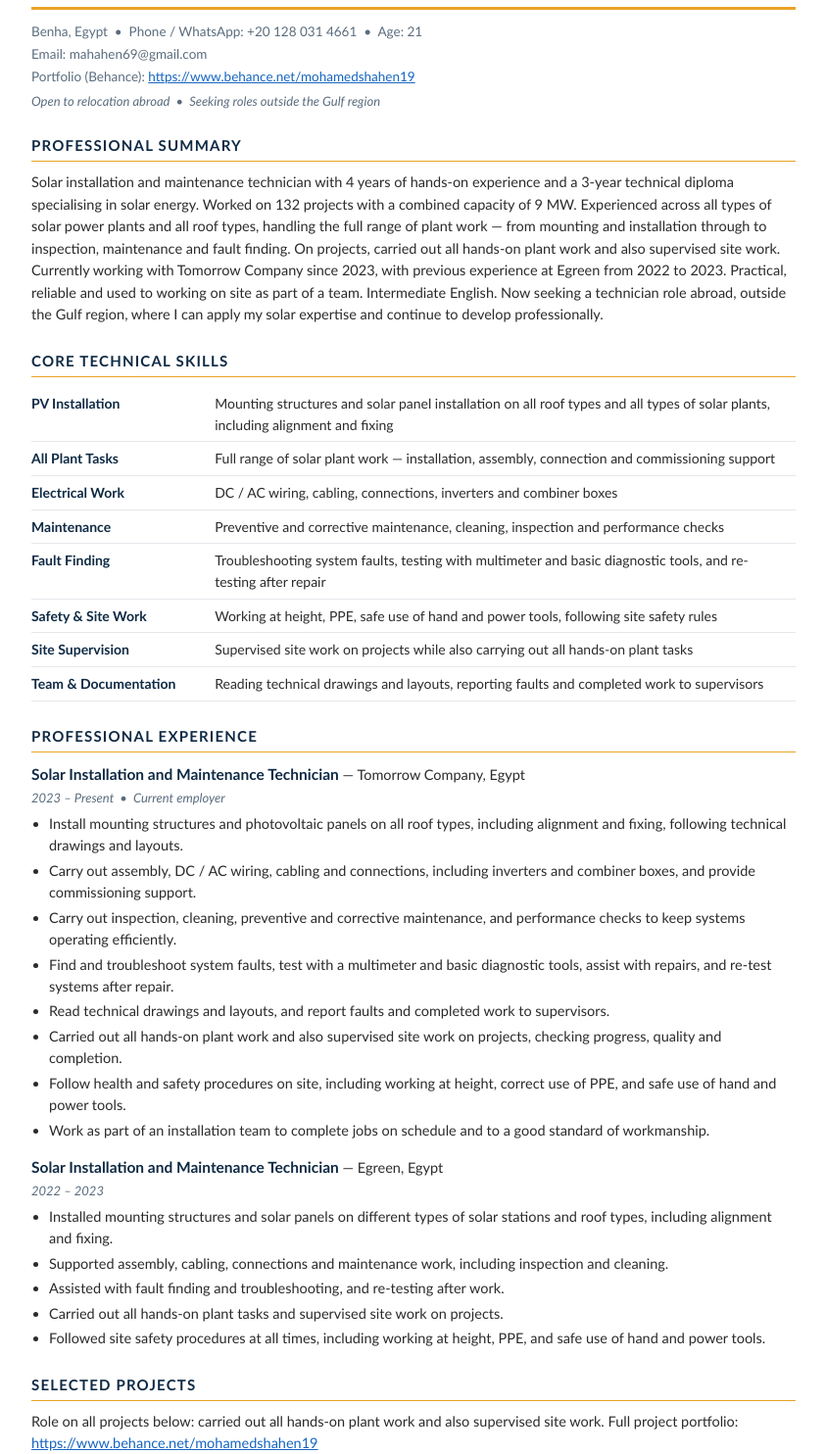
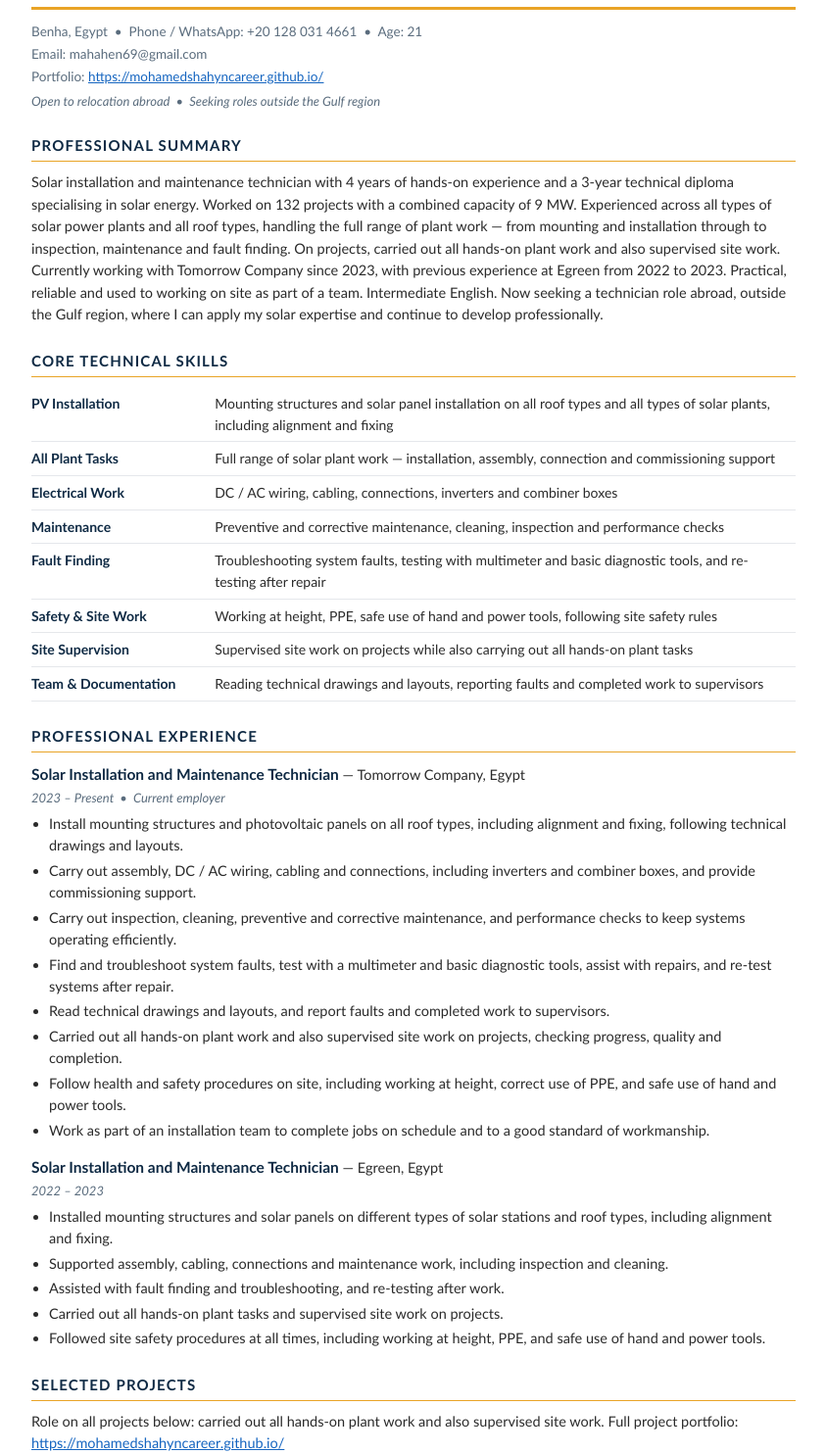
Before and after one commit to mohamedshahyncareer/mohamedshahyncareer.github.io, a plain HTML site: page Mohamed-Shahen-CV.html in a window 1280 px wide. Shown: the part 116-1600 px from the top of the page at 98% size, without its empty margins (218-1061 px from the left). Drawn offline with Linux system fonts and the light colour scheme.

Commit message:
Update CV portfolio link

```diff
--- a/Mohamed-Shahen-CV.html
+++ b/Mohamed-Shahen-CV.html
@@ -37,7 +37,7 @@
   <hr class="goldline" />
   <p class="contact">Benha, Egypt &nbsp;•&nbsp; Phone / WhatsApp: +20 128 031 4661 &nbsp;•&nbsp; Age: 21</p>
   <p class="contact">Email: mahahen69@gmail.com</p>
-  <p class="contact">Portfolio (Behance): <a href="https://www.behance.net/mohamedshahen19">https://www.behance.net/mohamedshahen19</a></p>
+  <p class="contact">Portfolio: <a href="https://mohamedshahyncareer.github.io/">https://mohamedshahyncareer.github.io/</a></p>
   <p class="reloc">Open to relocation abroad &nbsp;•&nbsp; Seeking roles outside the Gulf region</p>
 
   <h2>Professional Summary</h2>
@@ -83,7 +83,7 @@
   </div>
 
   <h2>Selected Projects</h2>
-  <p>Role on all projects below: carried out all hands-on plant work and also supervised site work. Full project portfolio: <a href="https://www.behance.net/mohamedshahen19">https://www.behance.net/mohamedshahen19</a></p>
+  <p>Role on all projects below: carried out all hands-on plant work and also supervised site work. Full project portfolio: <a href="https://mohamedshahyncareer.github.io/">https://mohamedshahyncareer.github.io/</a></p>
   <ul>
     <li><b>Sainte Jeanne Antide School Solar PV Project</b> — Egypt</li>
     <li><b>Residential On-Grid Solar PV Project, Sheikh Zayed, Egypt</b> — 10 kWp</li>
```
